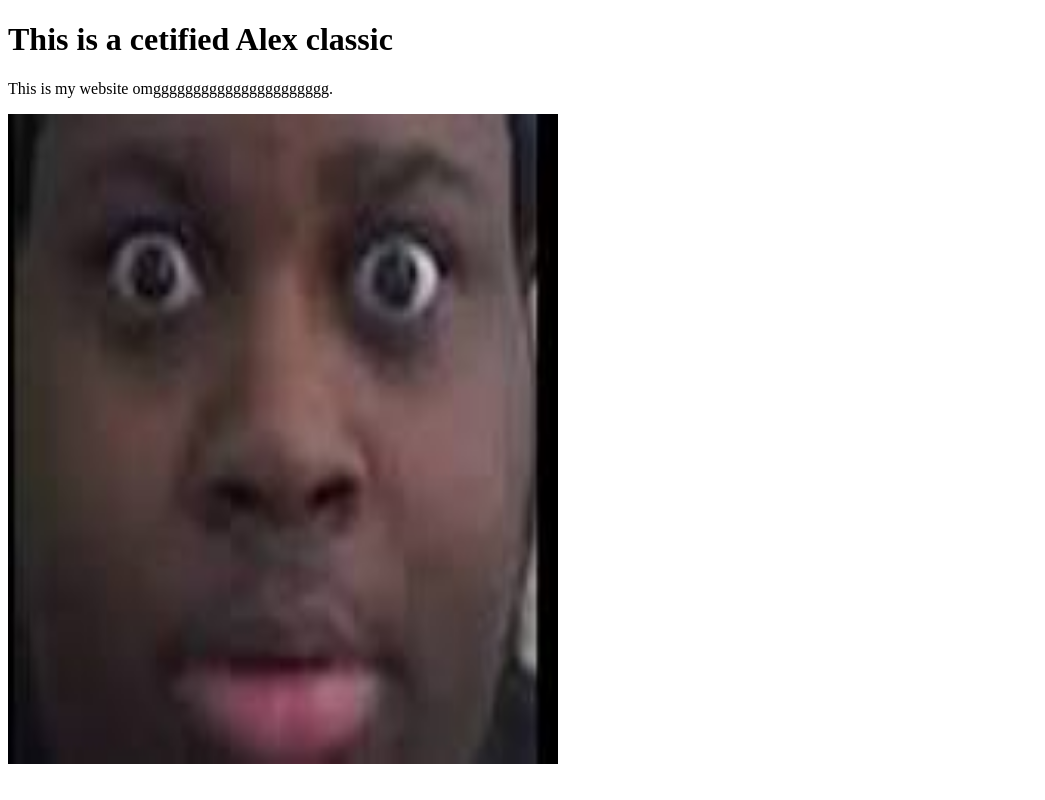
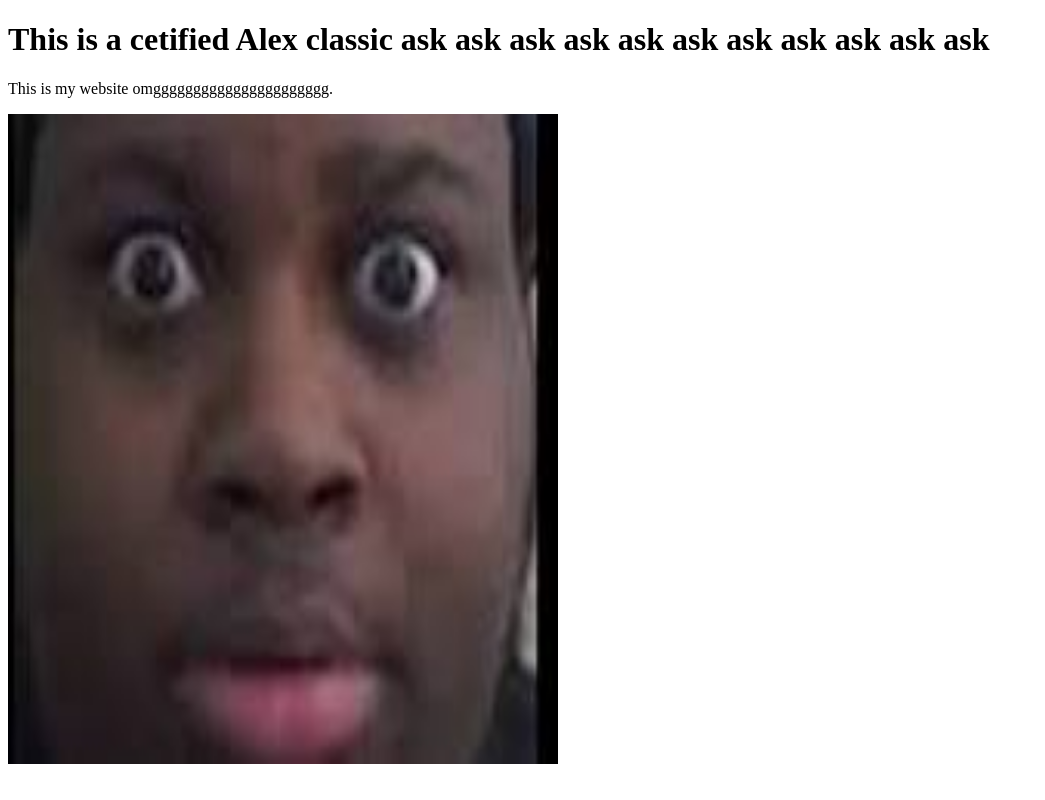
Before and after one commit to ADAA-AudioActive/ADAA-Alexd, a plain HTML site: page index.html in a window 1280 px wide. Shown: the whole page, without its empty margins (0-1045 px from the left). Drawn offline with Linux system fonts and the light colour scheme.

Commit message:
Update index.html

```diff
--- a/index.html
+++ b/index.html
@@ -1,11 +1,11 @@
 <!DOCTYPE html>
 <html>
 <head>
-  <title>Alex's Website!!!!!!!!!!!!!!!!!!!!!!!1 you cant touch this</title>
+  <title> ask you cant touch this</title>
 </head>
 <body>
 
-<h1>This is a cetified Alex classic</h1>
+<h1>This is a cetified Alex classic ask ask ask ask ask ask ask ask ask ask ask</h1>
 <p>This is my website omgggggggggggggggggggggg.</p>
 
 </body>
```
